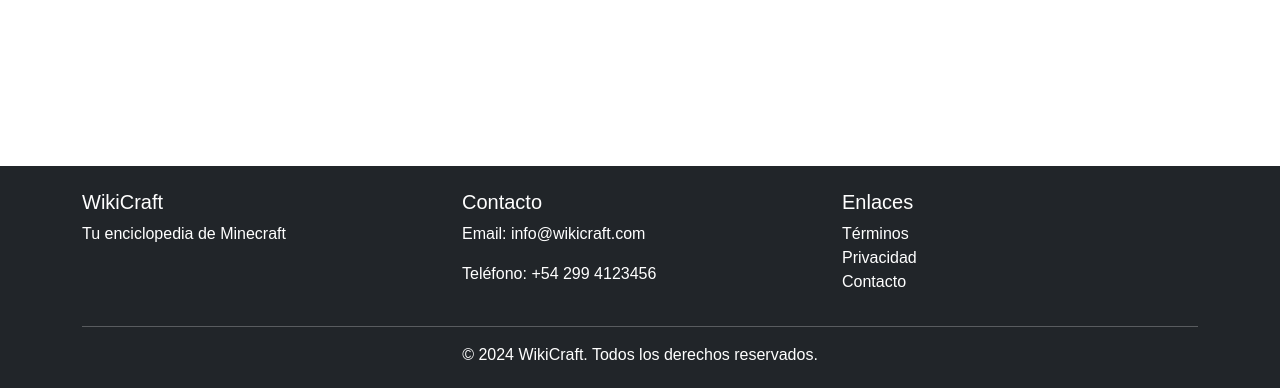
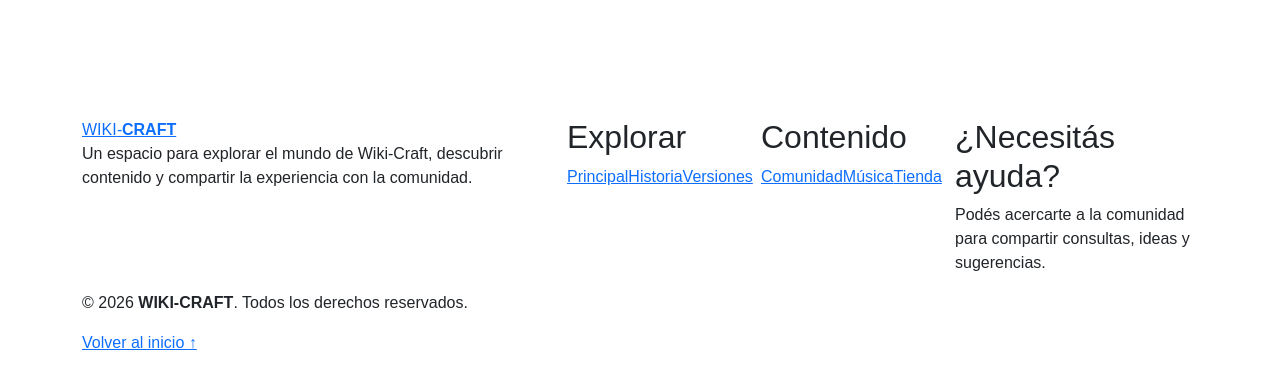
Before and after one commit to Geronimogomez09/ProyectolLasMusumes, a React (Vite) app: page /musica in a window 1280 px wide. Shown: the part 2956-3344 px from the top of the page. After the commit the page ends 3311 px from the top, so only its background shows below. Built offline with nearby package versions, Linux system fonts and the light colour scheme.

Commit message:
Agregando nuevo jsx footer

```diff
--- a/src/components/Footer.jsx
+++ b/src/components/Footer.jsx
@@ -1,37 +1,62 @@
-import { Link, useLocation } from 'react-router-dom';
+import { Link } from "react-router-dom";
+import "../styles/variables.css";
+import "../styles/Footer.css";
 
-export default function Footer() {
-  const location = useLocation();
-  const rutasSinNavbar = ['/login', '/registro', '/historia'];
+function Footer() {
+    const anioActual = new Date().getFullYear();
 
-  if (rutasSinNavbar.includes(location.pathname)) {
-    return null;
-  }
-  return (
-    <footer className="bg-dark text-white py-4 mt-5">
-      <div className="container">
-        <div className="row">
-          <div className="col-md-4">
-            <h5>WikiCraft</h5>
-            <p>Tu enciclopedia de Minecraft</p>
-          </div>
-          <div className="col-md-4">
-            <h5>Contacto</h5>
-            <p>Email: info@wikicraft.com</p>
-            <p>Teléfono: +54 299 4123456</p>
-          </div>
-          <div className="col-md-4">
-            <h5>Enlaces</h5>
-            <ul className="list-unstyled">
-              <li><a href="#" className="text-white text-decoration-none">Términos</a></li>
-              <li><a href="#" className="text-white text-decoration-none">Privacidad</a></li>
-              <li><a href="#" className="text-white text-decoration-none">Contacto</a></li>
-            </ul>
-          </div>
-        </div>
-        <hr className="bg-white" />
-        <p className="text-center mb-0">&copy; 2024 WikiCraft. Todos los derechos reservados.</p>
-      </div>
-    </footer>
-  )
+    return (
+        <footer className="site-footer">
+            <div className="container footer-container">
+                <div className="footer-main row g-4 g-xl-5">
+                    <div className="col-12 col-lg-5">
+                        <div className="footer-brand">
+                            <Link className="footer-logo" to="/" aria-label="Wiki-Craft, página principal">
+                                <span>WIKI</span><i>-</i><strong>CRAFT</strong>
+                            </Link>
+                            <p>
+                                Un espacio para explorar el mundo de Wiki-Craft, descubrir contenido y compartir la experiencia con la comunidad.
+                            </p>
+                        </div>
+                    </div>
+
+                    <div className="col-6 col-md-4 col-lg-2">
+                        <div className="footer-column">
+                            <h2>Explorar</h2>
+                            <Link to="/">Principal</Link>
+                            <Link to="/historia">Historia</Link>
+                            <Link to="/versiones">Versiones</Link>
+                        </div>
+                    </div>
+
+                    <div className="col-6 col-md-4 col-lg-2">
+                        <div className="footer-column">
+                            <h2>Contenido</h2>
+                            <Link to="/comunidad">Comunidad</Link>
+                            <Link to="/musica">Música</Link>
+                            <Link to="/tienda">Tienda</Link>
+                        </div>
+                    </div>
+
+                    <div className="col-12 col-md-4 col-lg-3">
+                        <div className="footer-column footer-help">
+                            <h2>¿Necesitás ayuda?</h2>
+                            <p>Podés acercarte a la comunidad para compartir consultas, ideas y sugerencias.</p>
+                        </div>
+                    </div>
+                </div>
+
+                <div className="footer-divider" />
+
+                <div className="footer-bottom">
+                    <p>© {anioActual} <strong>WIKI-CRAFT</strong>. Todos los derechos reservados.</p>
+                    <Link to="/" className="footer-back-top">
+                        Volver al inicio <span aria-hidden="true">↑</span>
+                    </Link>
+                </div>
+            </div>
+        </footer>
+    );
 }
+
+export default Footer;
```
Also changed, not shown: src/styles/Footer.css (added).
